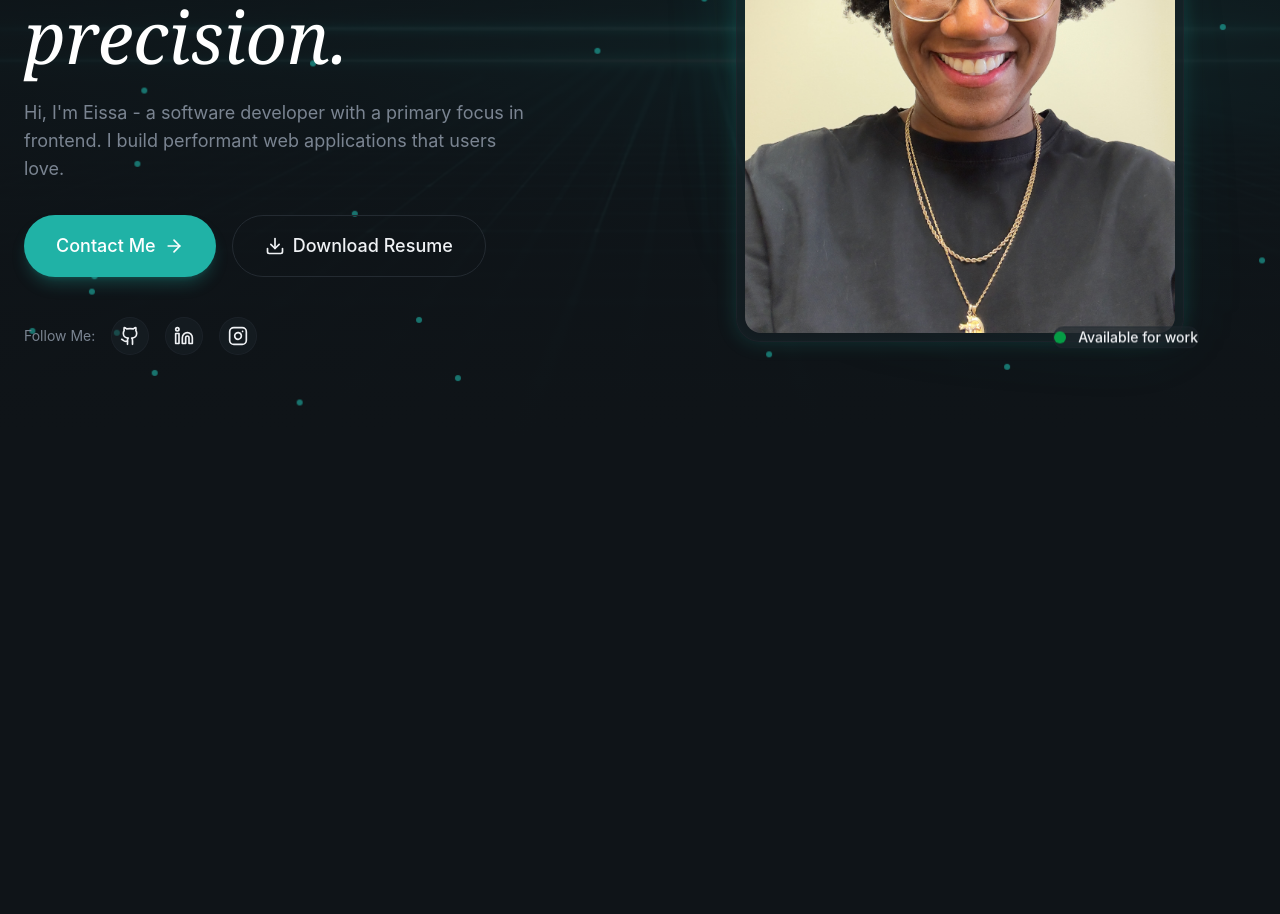
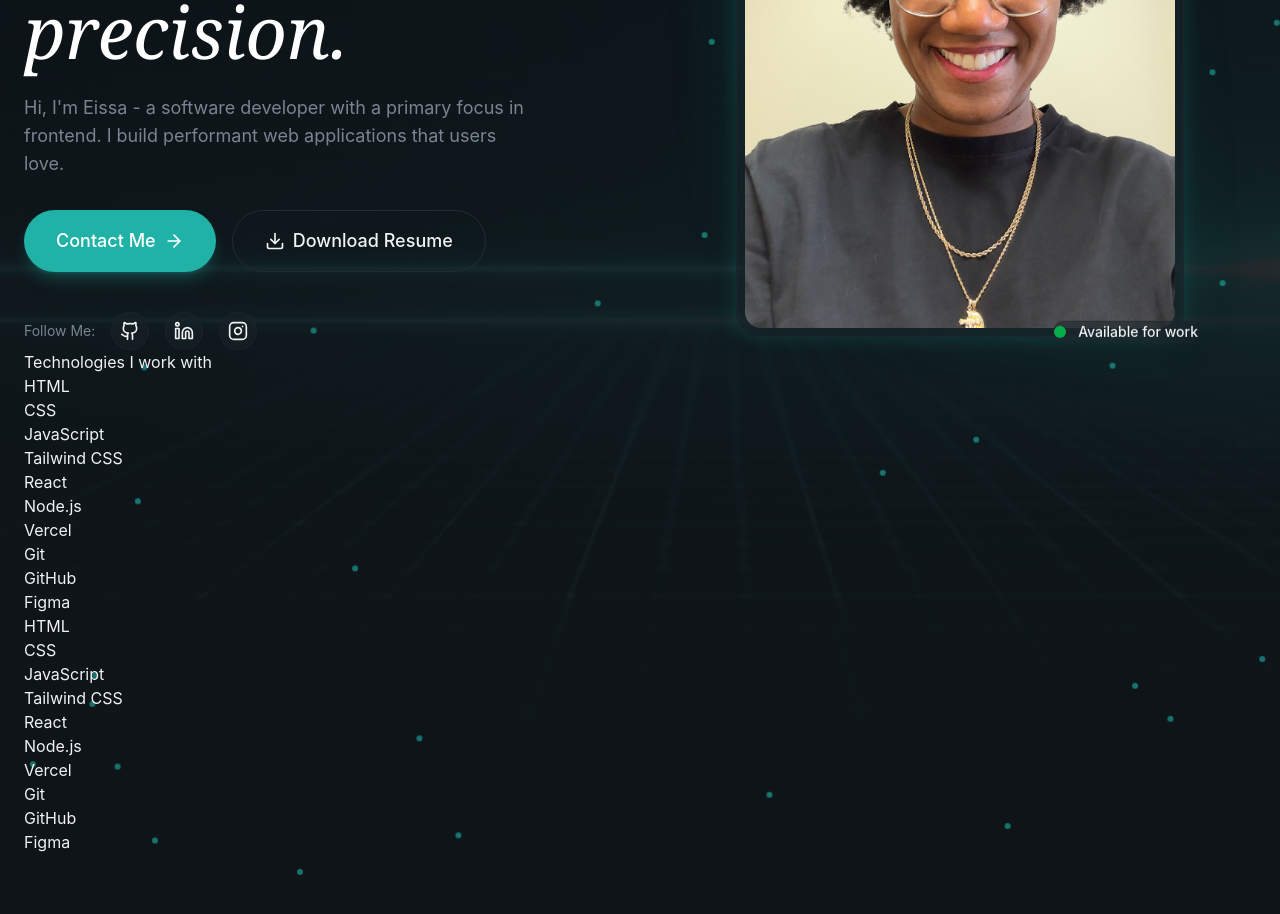
Before and after one commit to eissamonet/SWD-Portfolio, a React (Vite) app: page / in a window 1280 px wide. Shown: the part 360-1274 px from the top of the page. Before the commit the page ends 800 px from the top, so only its background shows below. Built offline with nearby package versions, Linux system fonts and the light colour scheme.

Commit message:
skills added

```diff
--- a/src/sections/Hero.jsx
+++ b/src/sections/Hero.jsx
@@ -2,8 +2,21 @@
 /* eslint-disable no-unused-vars */
 
 import { Button } from "@/components/Button";
-import { ArrowRight, Github, Instagram, Linkedin, } from "lucide-react";
+import { ArrowRight, Github, Instagram, Linkedin } from "lucide-react";
 import { AnimatedBoarderButton } from "../components/AnitmatedBorderButton";
+
+const skills = [
+    "HTML",
+    "CSS",
+    "JavaScript",
+    "Tailwind CSS",
+    "React",
+    "Node.js",
+    "Vercel",
+    "Git",
+    "GitHub",
+    "Figma",
+];
 
 export const Hero = () => {
   return (
@@ -21,14 +34,19 @@ export const Hero = () => {
       {/* green floating dots */}
       <div className="absolute inset-0 overflow-hidden pointer-events-none">
         {[...Array(45)].map((_, i) => (
-           <div className="absolute w-1.5 h-1.5 rounded-full opacity-60"
+          <div
+            key={i}
+            className="absolute w-1.5 h-1.5 rounded-full opacity-60"
             style={{
               backgroundColor: "#20B2A6",
               left: `${Math.random() * 100}%`,
               top: `${Math.random() * 100}%`,
-            animation: `slow-drift ${15 + Math.random() * 30}s ease-in-out infinite`,
+              animation: `slow-drift ${
+                15 + Math.random() * 30
+              }s ease-in-out infinite`,
               animationDelay: `${Math.random() * 5}s`,
-           }} />
+            }}
+          />
         ))}
       </div>
 
@@ -39,39 +57,57 @@ export const Hero = () => {
           <div>
             <div className="animate-fade-in">
               <span className="inline-flex items-center gap-2 px-4 py-2 rounded-full glass text-sm text-primary">
-                <span className="w-2 h-2 bg-primary rounded-full animate-pulse"/>Software Developer - Frontend
+                <span className="w-2 h-2 bg-primary rounded-full animate-pulse" />
+                Software Developer - Frontend
               </span>
             </div>
 
             {/* headline */}
             <div className="space-y-4">
-              <h1 className="text-5xl md:text-6xl lg:text-7xl font-bold leading-tight animate-fade-in animation-delay-100"> Crafting <span className="text-primary glow-text">digital</span>
+              <h1 className="text-5xl md:text-6xl lg:text-7xl font-bold leading-tight animate-fade-in animation-delay-100">
+                {" "}
+                Crafting <span className="text-primary glow-text">digital</span>
                 <br />
-              experience with <br /> <span className="font-serif italic font-normal text-white">
+                experience with <br />{" "}
+                <span className="font-serif italic font-normal text-white">
                   precision.
                 </span>
               </h1>
-              <p className="text-lg text-muted-foreground max-w-lg animate-fade-in animation-delay-200">Hi, I'm Eissa - a software developer with a primary focus in frontend. I build performant web applications that users love.
+              <p className="text-lg text-muted-foreground max-w-lg animate-fade-in animation-delay-200">
+                Hi, I'm Eissa - a software developer with a primary focus in
+                frontend. I build performant web applications that users love.
               </p>
             </div>
 
             {/* cta's */}
             <div className="flex flex-wrap gap-4 animate-fade-in animation-delay-300 mt-8">
-              <Button size="lg">Contact Me <ArrowRight className="w-5 h-5"/>
+              <Button size="lg">
+                Contact Me <ArrowRight className="w-5 h-5" />
               </Button>
               <AnimatedBoarderButton />
             </div>
-
 
             {/* social links */}
             <div className="flex items-center gap-4 animate-fade-in animation-delay-400 mt-10">
               <span className="text-sm text-muted-foreground">Follow Me:</span>
               {[
-                { icon: Github, href: "https://github.com/eissamonet"},
-                { icon: Linkedin, href: "https://www.linkedin.com/in/eissamonet/"},
-                { icon: Instagram, href: "https://www.instagram.com/eissa.monet/"},
+                { icon: Github, href: "https://github.com/eissamonet" },
+                {
+                  icon: Linkedin,
+                  href: "https://www.linkedin.com/in/eissamonet/",
+                },
+                {
+                  icon: Instagram,
+                  href: "https://www.instagram.com/eissa.monet/",
+                },
               ].map((social, index) => (
-                <a key={index} href={social.href} className="p-2 rounded-full glass hover:bg-primary/10 hover:text-primary transition-all duration-300">{<social.icon className="w-5 h-5" />}</a>
+                <a
+                  key={index}
+                  href={social.href}
+                  className="p-2 rounded-full glass hover:bg-primary/10 hover:text-primary transition-all duration-300"
+                >
+                  {<social.icon className="w-5 h-5" />}
+                </a>
               ))}
             </div>
           </div>
@@ -79,20 +115,39 @@ export const Hero = () => {
           <div className=" relative animate-fade-in animation-delay-300">
             {/* profile image  */}
             <div className="relative max-w-md mx-auto">
-               <div className="absolute inset-0 rounded-3xl bg-gradient-to-br from-primary/30 via-transparent to-primary/10 blur-2xl animate-pulse">
-               </div>
+              <div className="absolute inset-0 rounded-3xl bg-gradient-to-br from-primary/30 via-transparent to-primary/10 blur-2xl animate-pulse"></div>
               <div className=" relative glass rounded-3xl p-2 glow-border">
-                <img src="/profilepic.jpeg" alt="Eissa Purnell" className="w-full aspect-[4/5] object-cover rounded-2xl "/>
+                <img
+                  src="/profilepic.jpeg"
+                  alt="Eissa Purnell"
+                  className="w-full aspect-[4/5] object-cover rounded-2xl "
+                />
 
                 {/* floating badge */}
                 <div className="absolute -bottom-4 -right-4 glass rounded-xl animate-float">
                   <div className="flex items-center gap-3">
                     <div className="w-3 h-3 bg-green-500 rounded-full animate-pulse" />
-                      <span className="text-sm font-medium">Available for work</span>
+                    <span className="text-sm font-medium">
+                      Available for work
+                    </span>
                   </div>
                 </div>
-                {/* stats badge */}
               </div>
+            </div>
+          </div>
+        </div>
+
+        {/* skills list */}
+        <div>
+          <p>Technologies I work with</p>
+          <div>
+            <div>
+               <div>
+                {[...skills, ...skills].map((skills,index) => (
+                  <div key={index}>
+                    <span>{skills}</span>
+                  </div>
+            ))}</div>
             </div>
           </div>
         </div>
```
Lines whose indentation alone changed are shown as unchanged.
